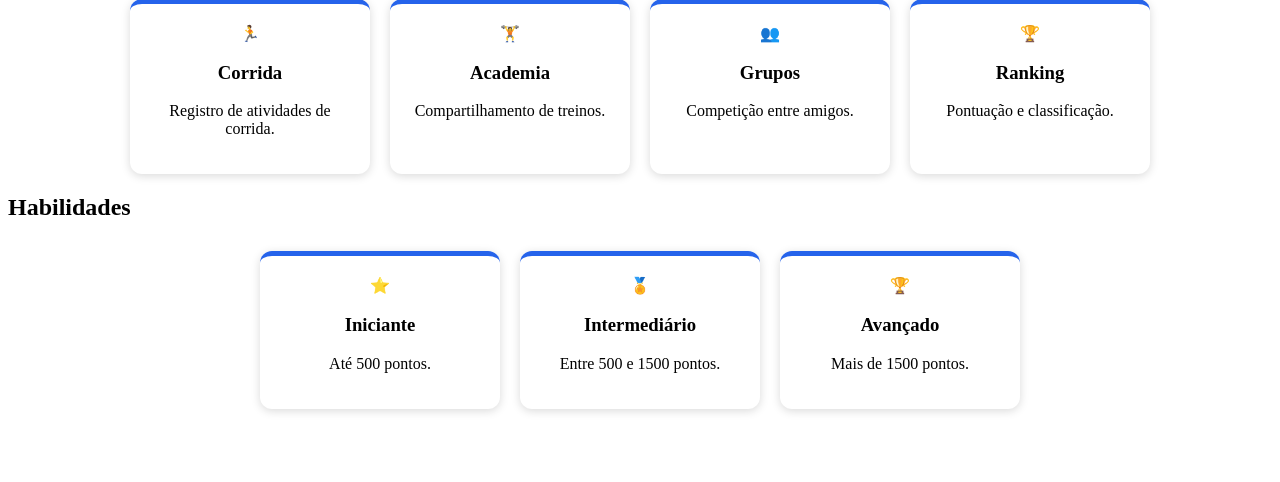
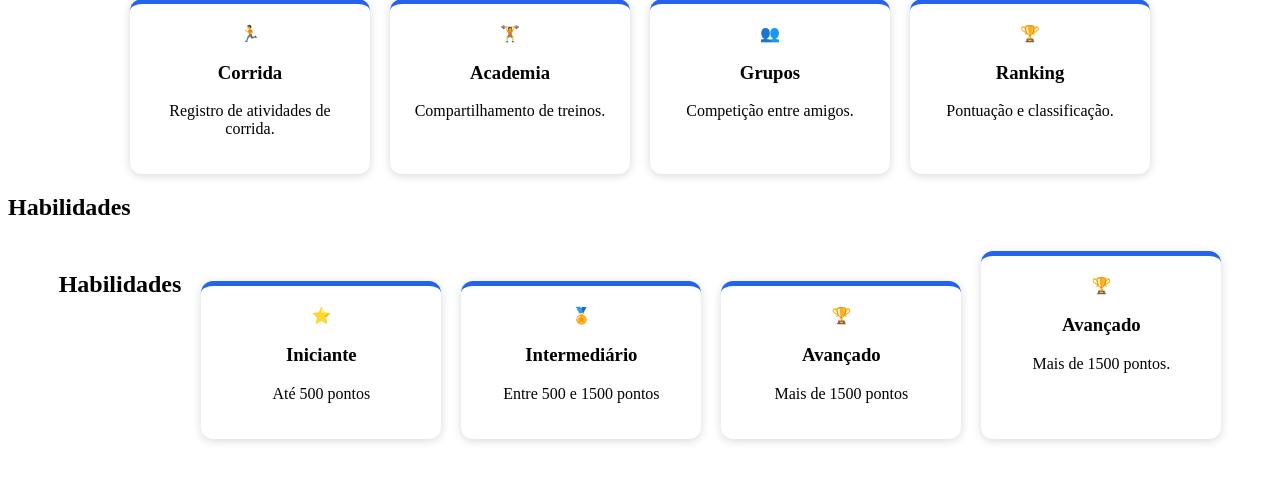
Before and after one commit to luis-bretas/Projeto-time5, a Django app: page / in a window 1280 px wide. Shown: the part 232-714 px from the top of the page. Run offline with Django 5.2, Linux system fonts and the light colour scheme.

Commit message:
Tornar páginas dinâmicas com Django templates

```diff
--- a/core/templates/core/home.html
+++ b/core/templates/core/home.html
@@ -131,18 +131,19 @@ nav a:hover{
 <h2>Habilidades</h2>
 
 <div class="cards">
+    <h2>Habilidades</h2>
 
-    <div class="card">
-        ⭐
-        <h3>Iniciante</h3>
-        <p>Até 500 pontos.</p>
-    </div>
+<div class="cards">
+    {% for habilidade in habilidades %}
+        <div class="card">
+            {{ habilidade.emoji }}
+            <h3>{{ habilidade.nome }}</h3>
+            <p>{{ habilidade.descricao }}</p>
+        </div>
+    {% endfor %}
+</div>
 
-    <div class="card">
-        🏅
-        <h3>Intermediário</h3>
-        <p>Entre 500 e 1500 pontos.</p>
-    </div>
+
 
     <div class="card">
         🏆
--- a/core/views.py
+++ b/core/views.py
@@ -1,7 +1,13 @@
 from django.shortcuts import render
 
 def home(request):
-    return render(request, 'core/home.html')
+    habilidades = [
+        {"emoji": "⭐", "nome": "Iniciante", "descricao": "Até 500 pontos"},
+        {"emoji": "🏅", "nome": "Intermediário", "descricao": "Entre 500 e 1500 pontos"},
+        {"emoji": "🏆", "nome": "Avançado", "descricao": "Mais de 1500 pontos"}
+    ]
+
+    return render(request, 'core/home.html', {"habilidades": habilidades})
 
 def login(request):
     return render(request, 'core/login.html')
@@ -13,7 +19,21 @@ def grupo(request):
     return render(request, 'core/grupo.html')
 
 def perfil(request):
-    return render(request, 'core/perfil.html')
+    usuario = {
+        "nome": "Luís",
+        "pontos": 1250,
+        "nivel": "Intermediário",
+        "esporte": "Academia"
+    }
+
+    return render(request, 'core/perfil.html', {"usuario": usuario})
 
 def ranking(request):
-    return render(request, 'core/ranking.html')
+    jogadores = [
+        {"posicao": "1º", "nome": "Theo", "pontos": 1500},
+        {"posicao": "2º", "nome": "Luís", "pontos": 1250},
+        {"posicao": "3º", "nome": "Ana", "pontos": 980},
+        {"posicao": "4º", "nome": "João", "pontos": 700},
+    ]
+
+    return render(request, 'core/ranking.html', {"jogadores": jogadores})
```
Also changed, not shown: core/templates/core/perfil.html (+4 -7 lines), core/templates/core/ranking.html (+6 -18 lines).
